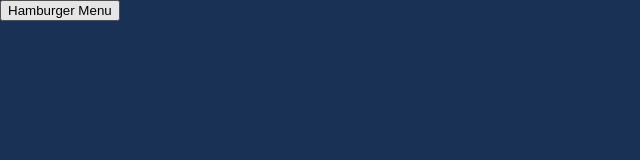
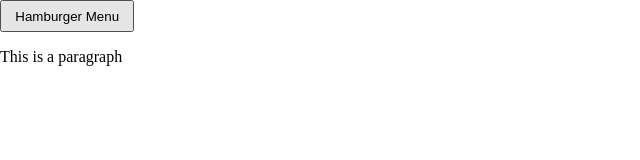
Before and after one commit to arm1367/JS, a plain HTML site: page index.html in a window 1280 px wide. Shown: the whole page, without its empty margins (0-640 px from the left). Drawn offline with Linux system fonts and the light colour scheme.

Commit message:
2nd commit

```diff
--- a/index.html
+++ b/index.html
@@ -6,32 +6,25 @@
   <title>CSS Toggle</title>
   <style>
     body {
-      margin : 0;
+      margin: 0;
     }
+
     .btn {
       padding: .5em 1em;
     }
+
     .fancy-bg {
-      background: #193154
+      background: #193154;
     }
   </style>
 </head>
-<body id="body" class="one two three four">
-
-  <button>Hamburger Menu</button>
-
-  <!-- //<h1>Hello World!!</h1>// -->
-
+<body class="one two three four">
+  <button class="btn">Hamburger Menu</button>
+  <p id="paragraph">This is a paragraph</p>
   <script>
- const age = 47;
- const name =  "Alejandro"
- //
+    // Declare variables like this instead of adding an id attribute
     const body = document.querySelector('body');
     const button = document.querySelector('.btn');
- console.log(body.classList.add('fancy-bg'));
-  // console.log(`${name} is ${age} years old.`)
-//console.warn('warning here');
-
 
     // Function to toggle a class name
     function toggleBackground() {
@@ -42,10 +35,10 @@ function toggleBackground() {
     // Add event listener to `button`
     button.addEventListener("click", toggleBackground);
 
-console.log(body);
+    // console.log(`${name} is ${age} years old.`);
+    // console.error('error here');
+    // console.warn('warning here');
 
   </script>
 </body>
-
-
 </html>
```
Lines whose indentation alone changed are shown as unchanged.
